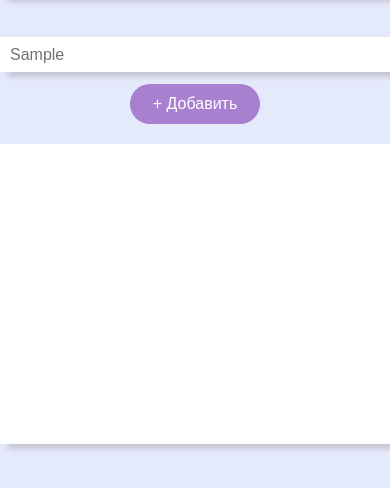
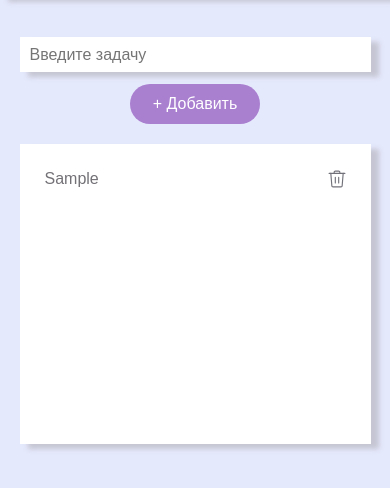
Before and after one commit to lynchdiva/to-do-list, a website: page index.html in a window 390 px wide. Both pictures are taken after typing "Sample" into the empty fields and a click on the button "+ Добавить". Shown: the part 94-582 px from the top of the page. Drawn offline with Linux system fonts and the light colour scheme.

Commit message:
feat: implement to do list

```diff
--- a/assets/scripts/index.js
+++ b/assets/scripts/index.js
@@ -0,0 +1,44 @@
+const toDoInput = document.getElementById('new-task');
+const toDoButton = document.querySelector('.to-do__button');
+const toDoList = document.querySelector('.to-do__list');
+
+toDoButton.addEventListener('click', addTask);
+toDoList.addEventListener('click', markAsComplited);
+
+function addTask() {
+  const taskText = toDoInput.value;
+
+  if (taskText === '') {
+    return;
+  }
+
+  const taskItem = document.createElement('li');
+  taskItem.classList.add('to-do__task');
+  taskItem.innerText = taskText;
+
+  addBin(taskItem);
+
+  toDoList.append(taskItem);
+
+  toDoInput.value = '';
+}
+
+function addBin(task) {
+  const bin = document.createElement('img');
+
+  bin.classList.add('to-do__bin');
+  bin.setAttribute('src', './assets/icons/bin.svg');
+  bin.setAttribute('alt', 'корзина');
+
+  bin.addEventListener('click', function () {
+    this.closest('li').remove();
+  });
+
+  task.append(bin);
+}
+
+function markAsComplited(evt) {
+  if (evt.target.tagName === 'LI') {
+    evt.target.classList.toggle('to-do__task_complited');
+  }
+}
--- a/assets/styles/style.css
+++ b/assets/styles/style.css
@@ -88,8 +88,45 @@ body {
   margin: 20px 0 0;
   padding: 40px 50px;
 
-  color: var(--main-color);
-
   background-color: white;
   box-shadow: var(--box-shadow);
 }
+
+.to-do__task {
+  display: flex;
+  min-width: 0;
+  justify-content: space-between;
+  align-items: center;
+  margin-bottom: 14px;
+
+  color: var(--main-color);
+  line-height: 120%;
+  word-break: break-word;
+  overflow-wrap: break-word;
+
+  cursor: pointer;
+}
+
+.to-do__task_complited {
+  text-decoration: line-through;
+}
+
+.to-do__bin {
+  width: 18px;
+  height: 18px;
+  margin-left: 10px;
+}
+
+@media screen and (max-width: 455px) {
+  .to-do__input {
+    display: block;
+    width: 90%;
+    margin: 0 auto;
+  }
+
+  .to-do__list {
+    width: 90%;
+    margin: 20px auto 0;
+    padding: 25px 25px;
+  }
+}
```
Also changed, not shown: assets/icons/bin.svg (added).
